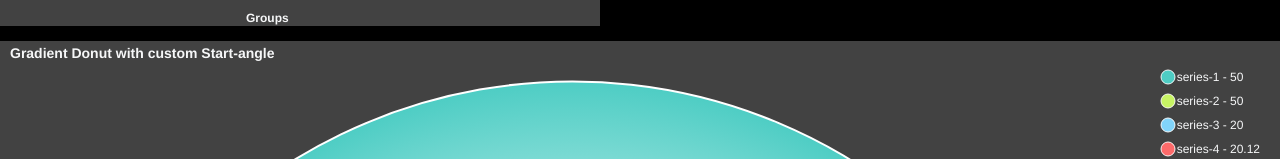
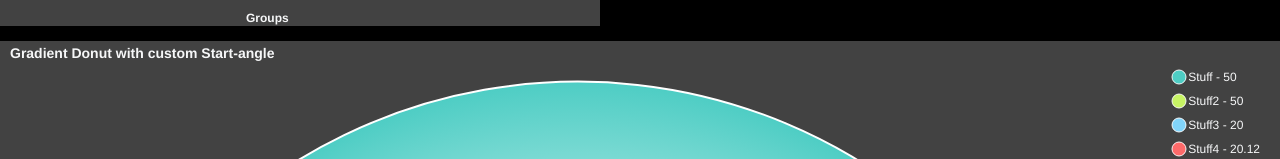
Before and after one commit to Jerrad-Johnson/Benefits-Calculator-ReactJS, a React (Create React App) app: page / in a window 1280 px wide. Shown: the part 641-800 px from the top of the page. Built offline with nearby package versions, Linux system fonts and the light colour scheme.

Commit message:
Fixed labels for pie graph

```diff
--- a/src/Counter.js
+++ b/src/Counter.js
@@ -14,6 +14,7 @@ class Counter extends Component {
             count: this.state.count + 1
         })
     }
+
 
     render() {
         return (
@@ -91,16 +92,13 @@ class Counter extends Component {
                     type="donut"
                     series={[50, 50, 20, 20.12]}
                     options = {{
+                        labels: ["Stuff", "Stuff2", "Stuff3", "Stuff4"],
                         dataLabels: {
                             enabled: true,
                             formatter: function(val, opts) {
                                 return "$" + opts.w.globals.series[opts.seriesIndex];
                             }
                         },
-                        chartOptions:{
-                            labels:[`test`, "test2", "test3", "test4"]
-                        },
-
                         plotOptions: {
                             pie: {
                                 startAngle: -90,
```
